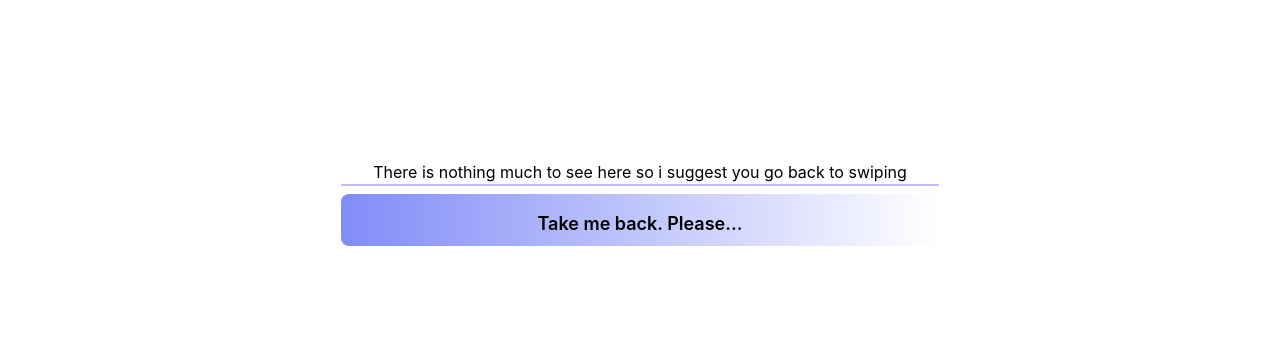
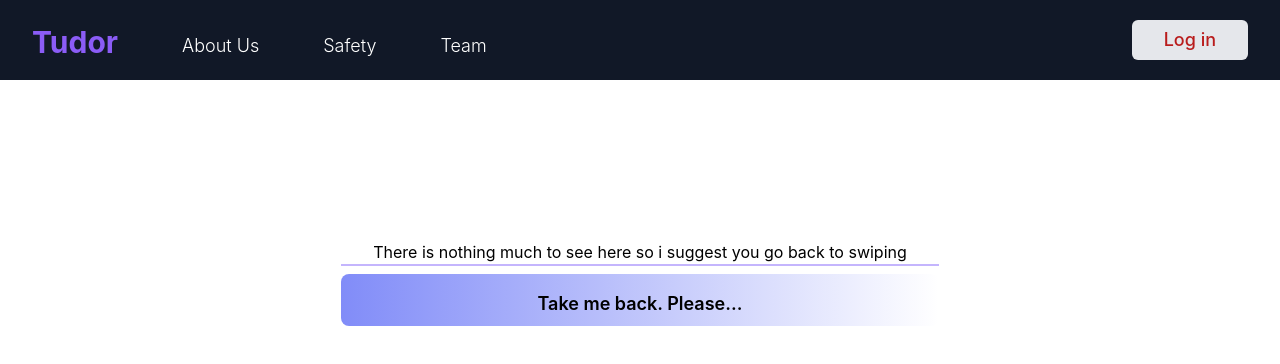
Before and after one commit to linsyhen99/Tudor, a Next.js app: page /userSettings in a window 1280 px wide. Shown: the top 364 px of the page. Built offline with nearby package versions, Linux system fonts and the light colour scheme.

Commit message:
Updated stylings and redirecting on user settings page
Signed-off-by: Ruwan <ruwan@solana.fm>

```diff
--- a/pages/userSettings.tsx
+++ b/pages/userSettings.tsx
@@ -1,5 +1,9 @@
+import NavBar from "../components/NavBar"
+
 const UserSettings = () => {
     return (
+        <>
+            <NavBar/>
             <div className="flex justify-center w-full h-full pt-40">
                 <div className="flex flex-col">
                     <div className="text-md font-normal border-b-2 border-purple-300 px-8">
@@ -10,8 +14,9 @@ const UserSettings = () => {
                         Take me back. Please...
                     </a>
                 </div>
+            </div>
+        </>
 
-        </div>
     )
 }
 
```
Lines whose indentation alone changed are shown as unchanged.
